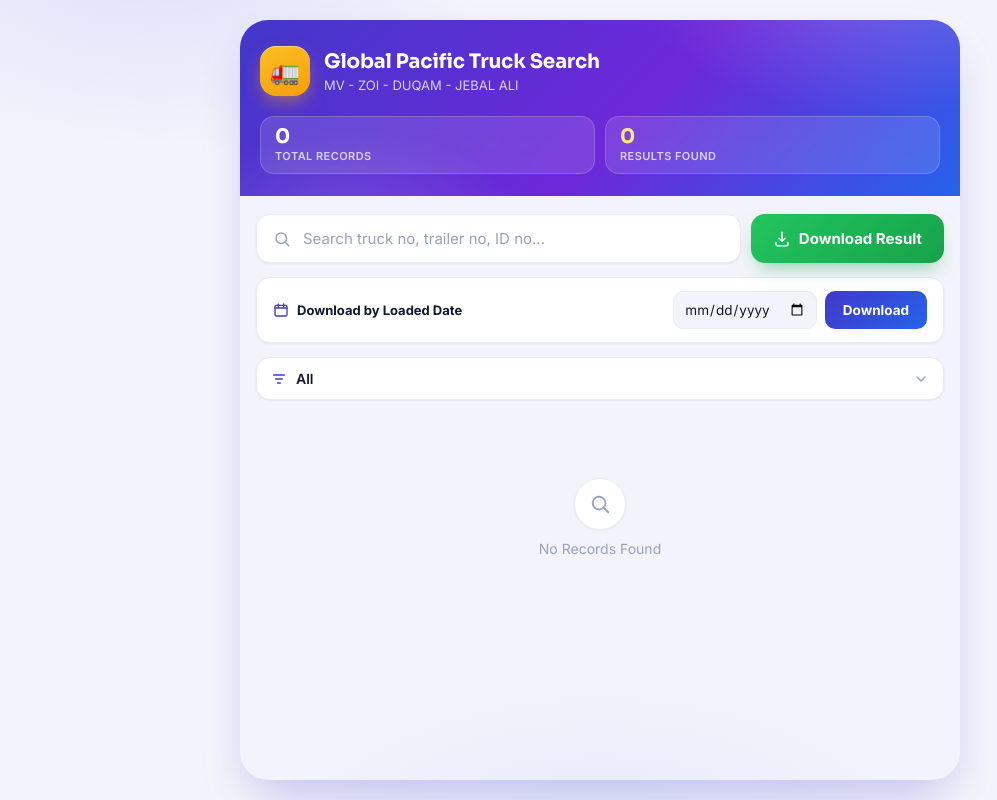
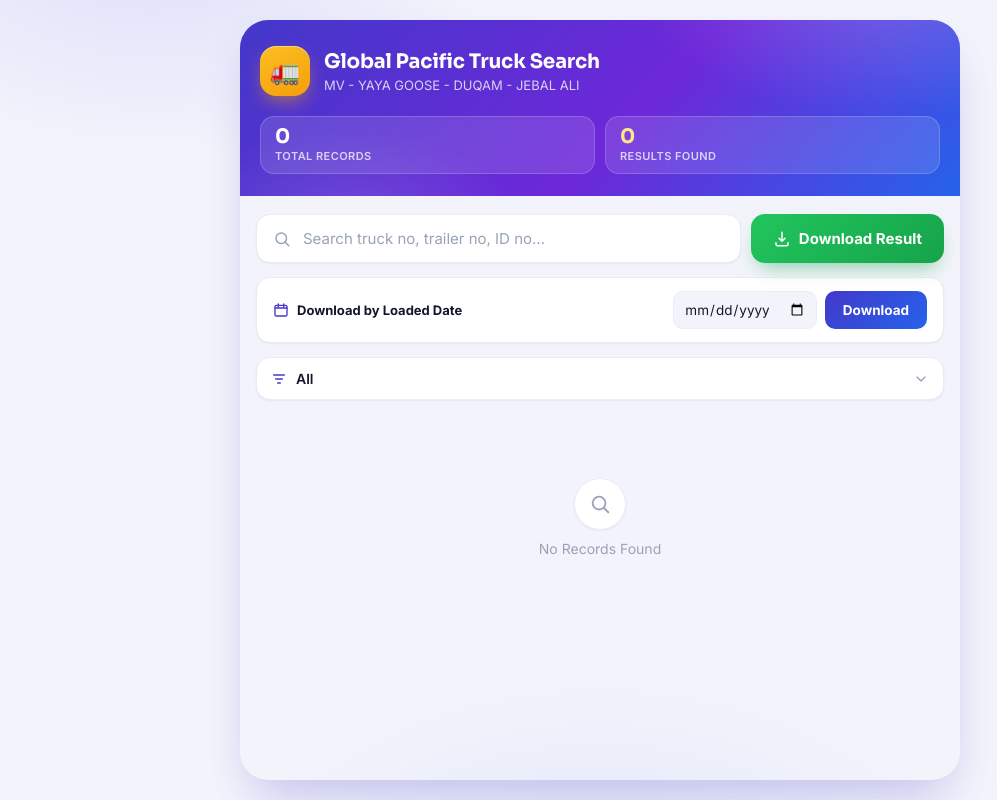
Before and after one commit to connectharundas/global-pacific-truck-search, a Flask app: page / in a window 1280 px wide. Shown: the whole page, without its empty margins (40-1037 px from the left). Run offline with Flask 3, Linux system fonts and the light colour scheme; data that the repository does not hold is empty.

Commit message:
Update vessel name in header to MV - YAYA GOOSE
Co-Authored-By: Claude Sonnet 5 <noreply@anthropic.com>

```diff
--- a/templates/index.html
+++ b/templates/index.html
@@ -29,7 +29,7 @@
             <div class="app-header-icon">🚛</div>
             <div class="app-header-text">
                 <h1>Global Pacific Truck Search</h1>
-                <p>MV - ZOI - DUQAM - JEBAL ALI</p>
+                <p>MV - YAYA GOOSE - DUQAM - JEBAL ALI</p>
             </div>
         </div>
 
```
